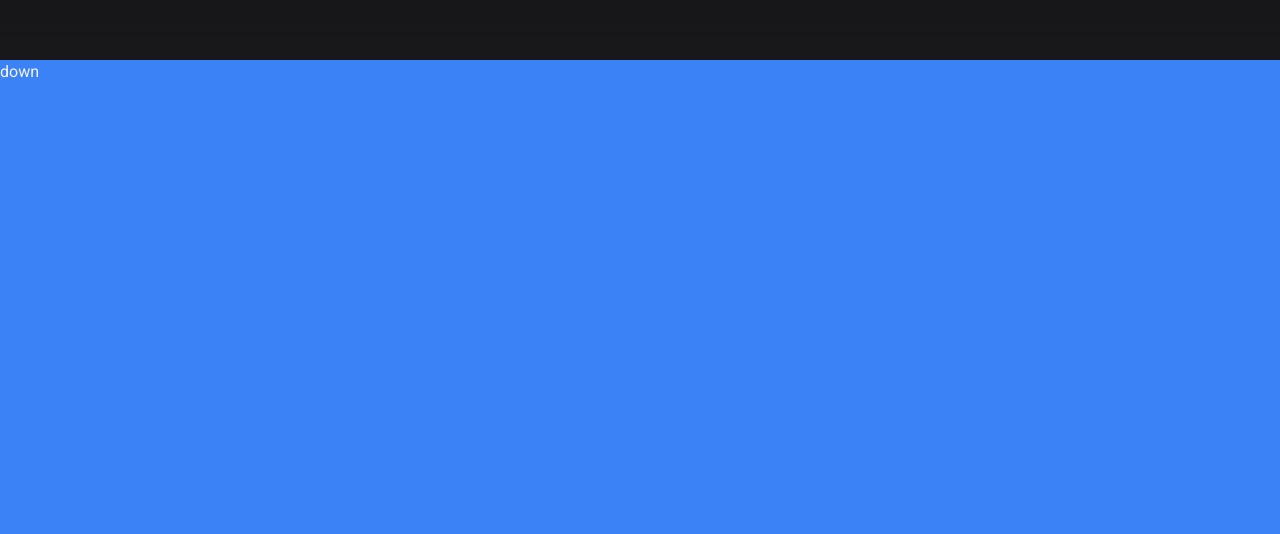
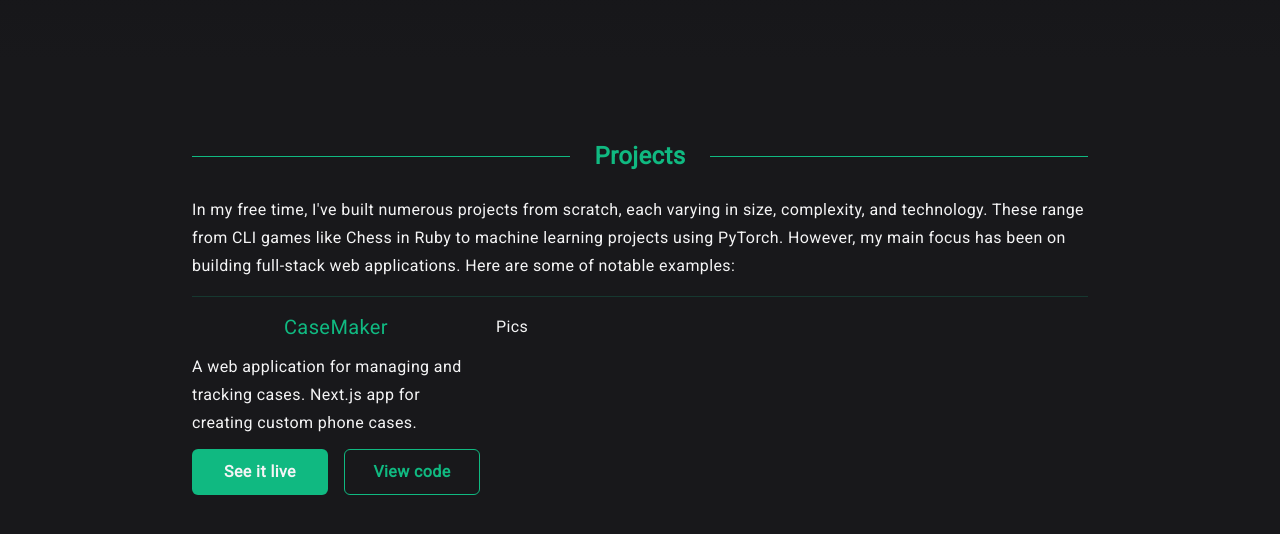
Before and after one commit to 99vik/portfolio, a Next.js app: page / in a window 1280 px wide. Shown: the part 1540-2074 px from the top of the page. Built offline with nearby package versions, Linux system fonts and the light colour scheme.

Commit message:
projects setup, added prettier tw class sorting

```diff
--- a/package.json
+++ b/package.json
@@ -22,6 +22,8 @@
     "eslint": "^8",
     "eslint-config-next": "14.2.5",
     "postcss": "^8",
+    "prettier": "^3.3.3",
+    "prettier-plugin-tailwindcss": "^0.6.5",
     "tailwindcss": "^3.4.1",
     "typescript": "^5"
   }
--- a/src/app/page.tsx
+++ b/src/app/page.tsx
@@ -1,14 +1,13 @@
 import About from '@/components/About';
 import Hero from '@/components/Hero';
+import Projects from '@/components/Projects';
 
 export default function Home() {
   return (
     <main className="">
       <Hero />
       <About />
-      <div className="bg-blue-500 h-screen">
-        <p>down</p>
-      </div>
+      <Projects />
     </main>
   );
 }
--- a/src/components/About.tsx
+++ b/src/components/About.tsx
@@ -1,13 +1,13 @@
 export default function About() {
   return (
-    <section className="min-h-screen flex justify-center bg-gradient-to-b py-20 from-zinc-950 to-zinc-900">
+    <section className="min-h-screen leading-7 tracking-wide flex justify-center bg-gradient-to-b py-20 from-zinc-950 to-zinc-900">
       <div className="flex flex-col max-w-4xl">
         <div className="flex items-center mb-6 gap-6 w-full justify-center">
           <div className="h-px w-20 bg-emerald-500 flex-1" />
           <h2 className="text-2xl font-bold text-emerald-500">About</h2>
           <div className="h-px w-20 bg-emerald-500 flex-1" />
         </div>
-        <div className="space-y-4 text-lg px-20">
+        <div className="space-y-4 px-20">
           <div className="flex">
             <span className="text-emerald-400 mr-3">&#62;</span>
             <p>
--- a/src/components/GoDownAnimation.tsx
+++ b/src/components/GoDownAnimation.tsx
@@ -23,7 +23,7 @@ export default function GoDownAnimation() {
   return (
     <div
       onClick={scrollDown}
-      className={`absolute cursor-pointer group flex opacity-80 transition duration-1000 -space-y-8 ${
+      className={`absolute cursor-pointer group flex transition duration-1000 -space-y-8 ${
         isVisible ? 'opacity-100' : 'opacity-0'
       } flex-col bottom-0 left-1/2 -translate-x-1/2`}
     >
--- /dev/null
+++ b/src/components/Projects.tsx
@@ -0,0 +1,39 @@
+export default function Projects() {
+  return (
+    <section className="flex min-h-screen justify-center bg-zinc-900 py-20 leading-7 tracking-wide">
+      <div className="flex max-w-4xl flex-col">
+        <div className="mb-6 flex w-full items-center justify-center gap-6">
+          <div className="h-px w-20 flex-1 bg-emerald-500" />
+          <h2 className="text-2xl font-bold text-emerald-500">Projects</h2>
+          <div className="h-px w-20 flex-1 bg-emerald-500" />
+        </div>
+        <p>
+          In my free time, I&apos;ve built numerous projects from scratch, each
+          varying in size, complexity, and technology. These range from CLI
+          games like Chess in Ruby to machine learning projects using PyTorch.
+          However, my main focus has been on building full-stack web
+          applications. Here are some of notable examples:
+        </p>
+        <div className="my-4 h-px w-full bg-emerald-500/20" />
+        <div className="grid grid-cols-3 gap-4">
+          <div className="flex flex-col space-y-3">
+            <p className="self-center text-xl text-emerald-500">CaseMaker</p>
+            <p>
+              A web application for managing and tracking cases. Next.js app for
+              creating custom phone cases.
+            </p>
+            <div className="grid grid-cols-2 gap-4">
+              <button className="rounded-md bg-emerald-500 px-4 py-2 font-semibold transition hover:bg-emerald-600">
+                See it live
+              </button>
+              <button className="rounded-md border border-emerald-500 px-4 py-2 font-semibold text-emerald-500 transition hover:bg-zinc-800">
+                View code
+              </button>
+            </div>
+          </div>
+          <div className="col-span-2">Pics</div>
+        </div>
+      </div>
+    </section>
+  );
+}
```
Also changed, not shown: 2 other files (tests, documents, lock files or other folders).
